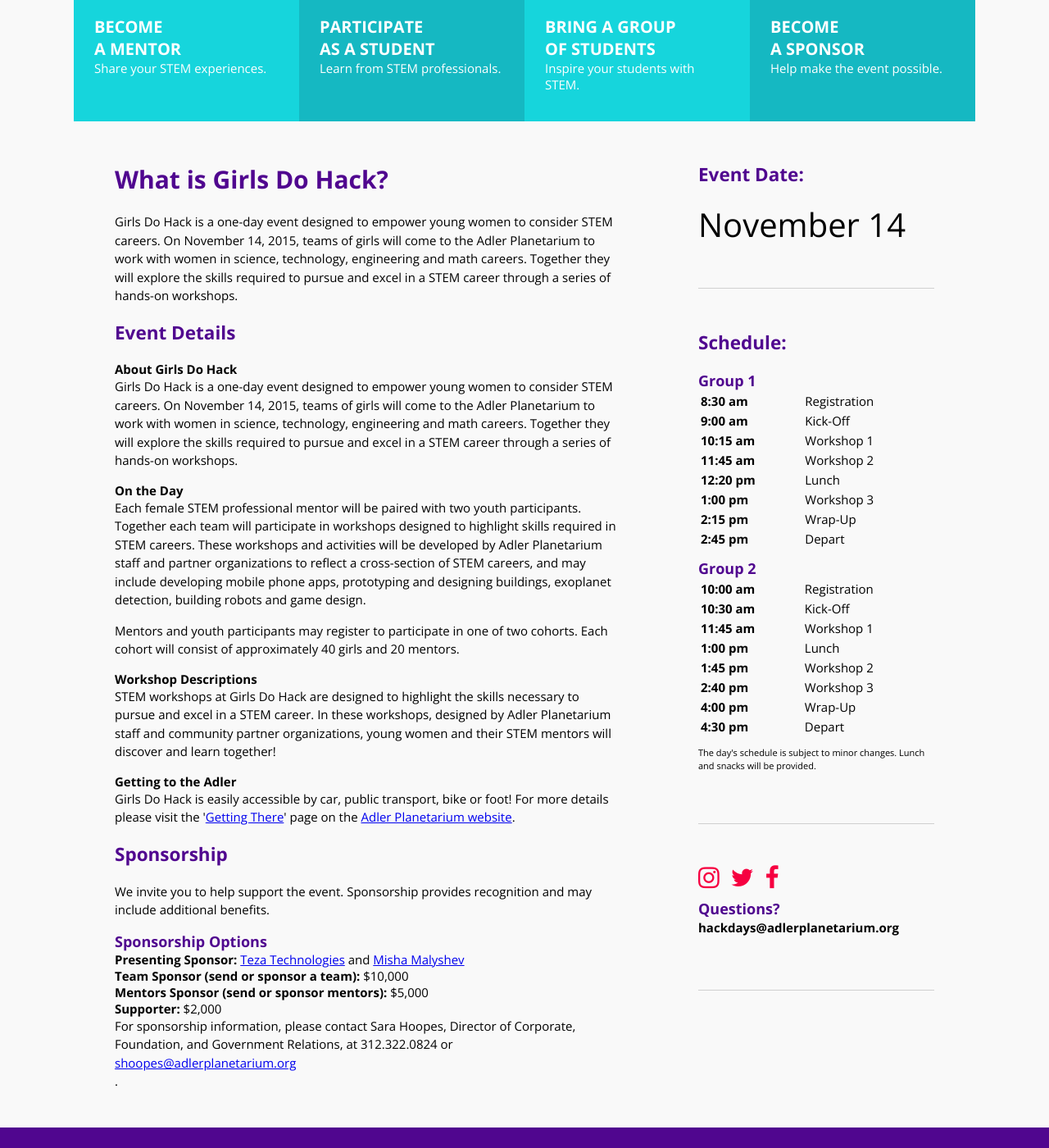
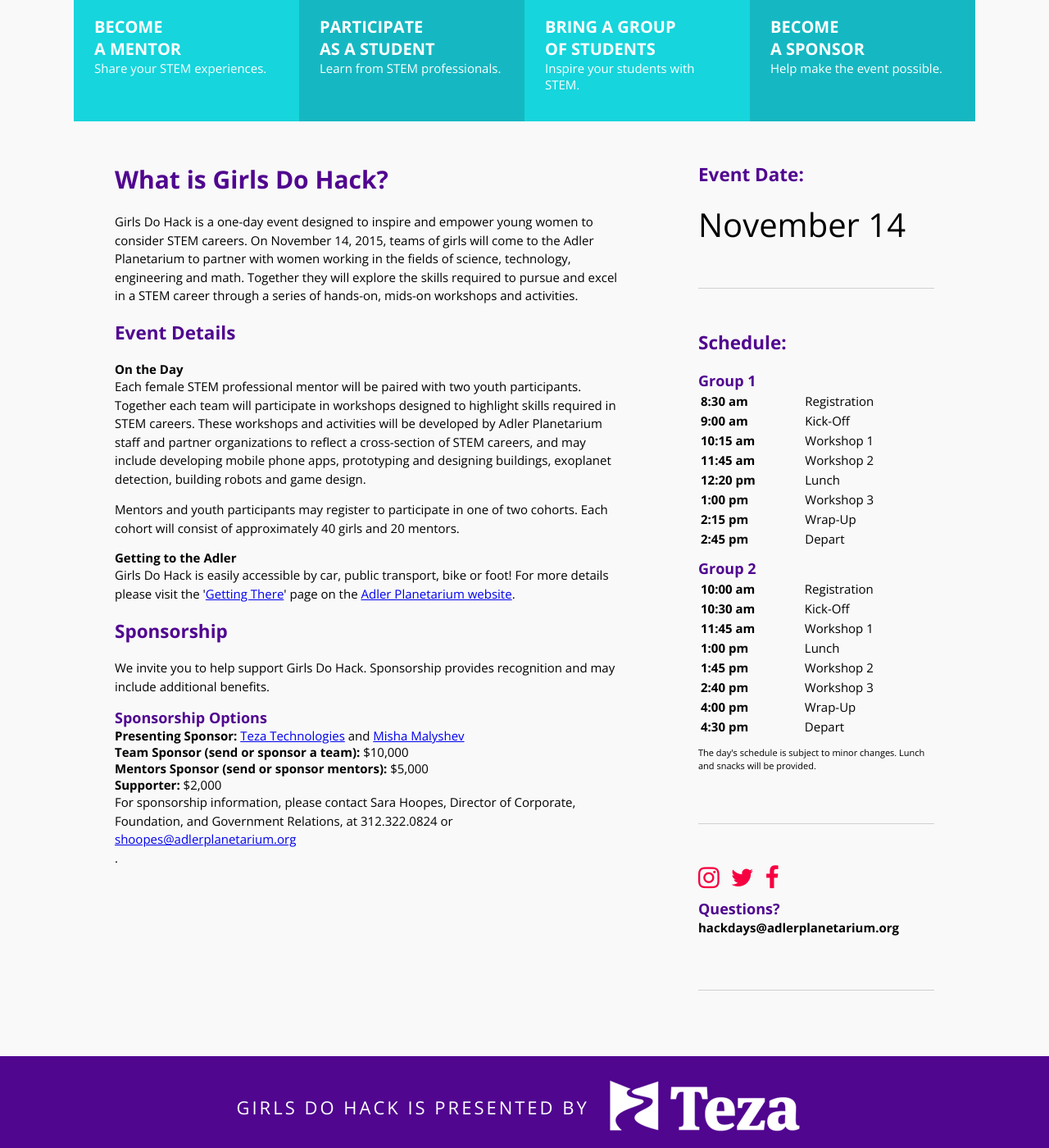
Before and after one commit to AdlerPlanetarium/girlsdohack2014, a Jekyll site: the page built from index.html, in a window 1280 px wide and 1400 px high, scrolled down 415 px. Shown: the whole window at 82% size. Built offline with Jekyll 4.4.1, drawn with Linux system fonts in a browser that asks for light colours; nearby versions of some CDN libraries.

Commit message:
Edits from Adler Social Media

```diff
--- a/index.html
+++ b/index.html
@@ -3,25 +3,22 @@
 ---
 <a name="the-event"></a>
 <h1>What is Girls Do Hack?</h1>
-<p>Girls Do Hack is a one-day event designed to empower young women to consider STEM careers. On November 14, 2015, teams of girls will come to the Adler Planetarium to work with women in science, technology, engineering and math careers. Together they will explore the skills required to pursue and excel in a STEM career through a series of hands-on workshops.</p>
+<p>Girls Do Hack is a one-day event designed to inspire and empower young women to consider STEM careers. On November 14, 2015, teams of girls will come to the Adler Planetarium to partner with women working in the fields of science, technology, engineering and math. Together they will explore the skills required to pursue and excel in a STEM career through a series of hands-on, mids-on workshops and activities.</p>
 
 <h2>Event Details</h2>
-<h5>About Girls Do Hack</h5>
-<p>Girls Do Hack is a one-day event designed to empower young women to consider STEM careers. On November 14, 2015, teams of girls will come to the Adler Planetarium to work with women in science, technology, engineering and math careers. Together they will explore the skills required to pursue and excel in a STEM career through a series of hands-on workshops.</p>
-
 <h5>On the Day</h5>
 <p>Each female STEM professional mentor will be paired with two youth participants. Together each team will participate in workshops designed to highlight skills required in STEM careers. These workshops and activities will be developed by Adler Planetarium staff and partner organizations to reflect a cross-section of STEM careers, and may include developing mobile phone apps, prototyping and designing buildings, exoplanet detection, building robots and game design.</p>
 
 <p>Mentors and youth participants may register to participate in one of two cohorts. Each cohort will consist of approximately 40 girls and 20 mentors.</p>
 
-<h5>Workshop Descriptions</h5>
-<p>STEM workshops at Girls Do Hack are designed to highlight the skills necessary to pursue and excel in a STEM career. In these workshops, designed by Adler Planetarium staff and community partner organizations, young women and their STEM mentors will discover and learn together!</p>
+<!-- <h5>Workshop Descriptions</h5>
+<p>STEM workshops at Girls Do Hack are designed to highlight the skills necessary to pursue and excel in a STEM career. In these workshops, designed by Adler Planetarium staff and community partner organizations, young women and their STEM mentors will discover and learn together!</p> -->
 
 <h5>Getting to the Adler</h5>
 <p>Girls Do Hack is easily accessible by car, public transport, bike or foot! For more details please visit the '<a href="http://www.adlerplanetarium.org/getting-here/">Getting There</a>' page on the <a href="http://www.adlerplanetarium.org/">Adler Planetarium website</a>.</p>
 
 <h2>Sponsorship</h2>
-<p>We invite you to help support the event. Sponsorship provides recognition and may include additional benefits.</p>
+<p>We invite you to help support Girls Do Hack. Sponsorship provides recognition and may include additional benefits.</p>
 
 <h4>Sponsorship Options</h4>
 <b>Presenting Sponsor:</b> <a href="https://www.facebook.com/TezaTechnologies">Teza Technologies</a> and <a href="https://twitter.com/MishaMalyshev1">Misha Malyshev</a><br>
```
